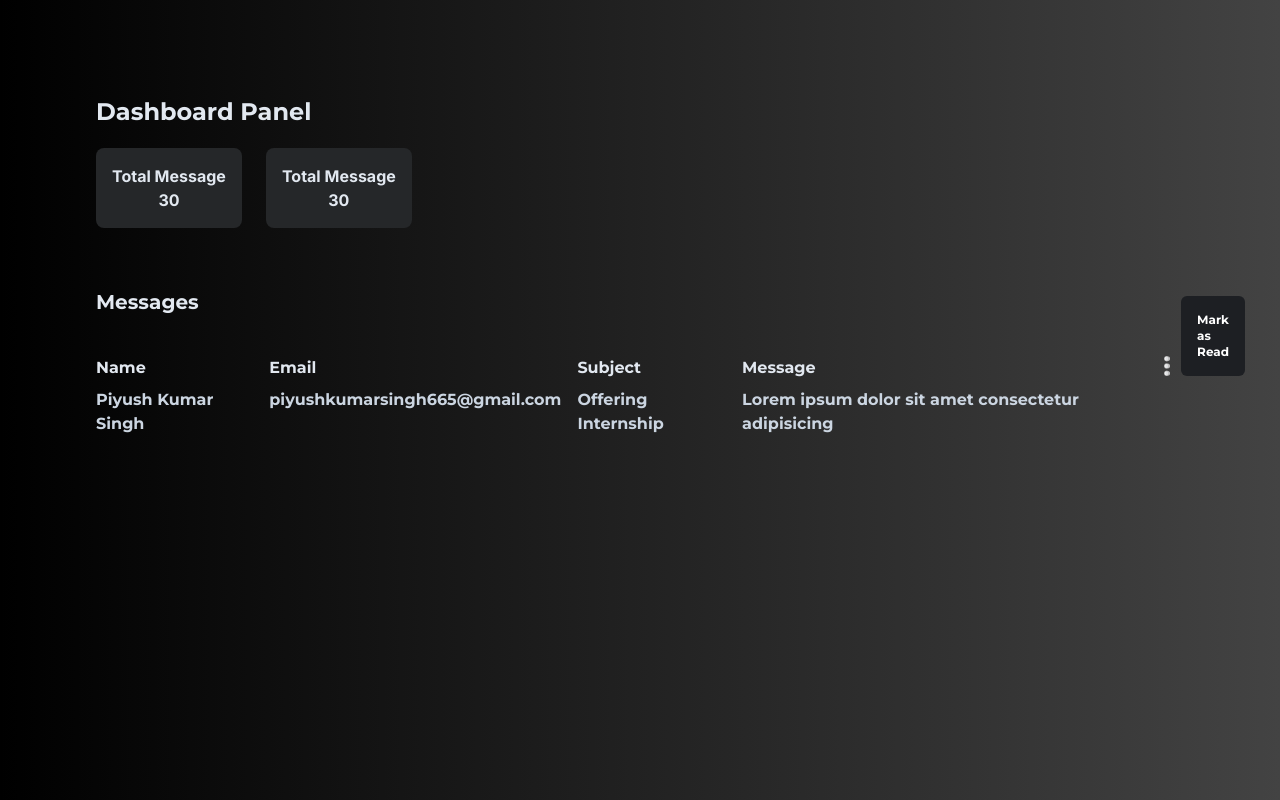
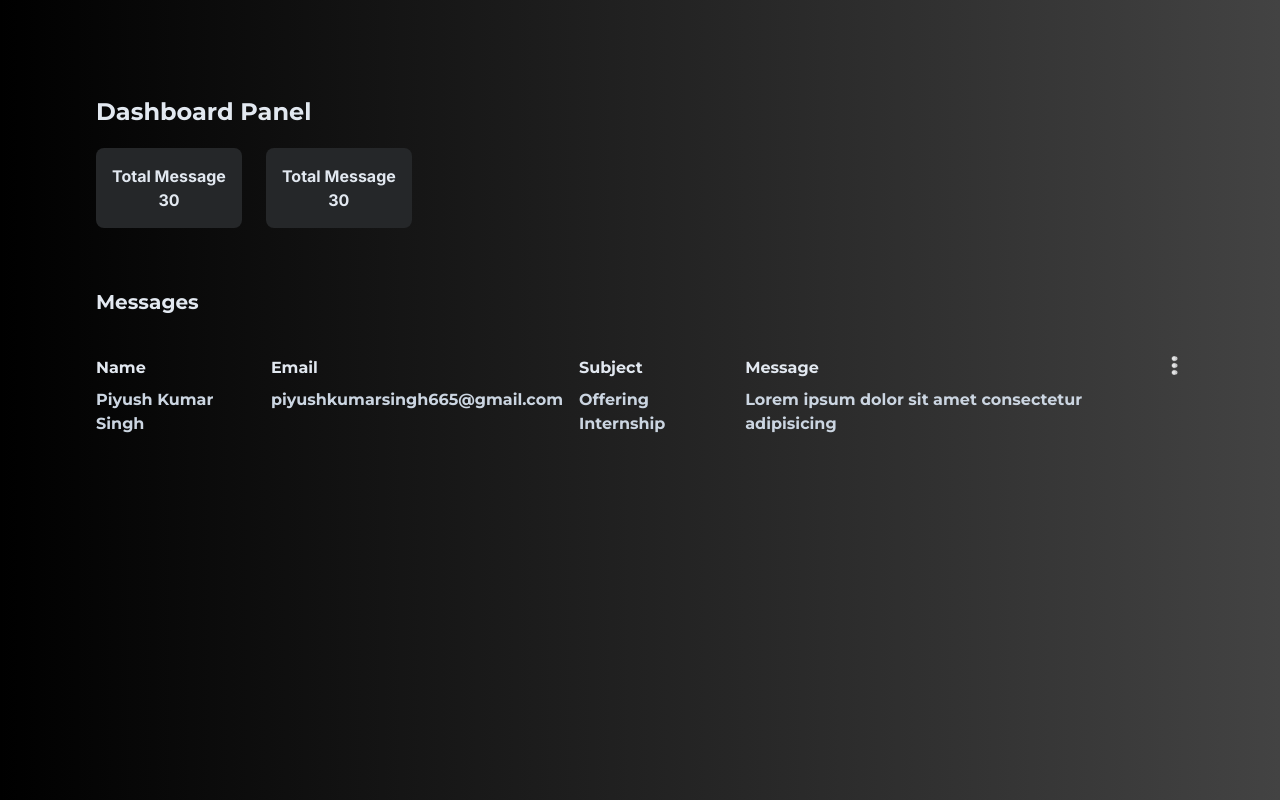
Before and after one commit to Piyush1638/portfolio, a Next.js app: page /admindashboard in a window 1280 px wide. Built offline with nearby package versions, Linux system fonts and the light colour scheme.

Commit message:
removed error

```diff
--- a/src/app/admindashboard/page.jsx
+++ b/src/app/admindashboard/page.jsx
@@ -18,7 +18,8 @@ const Message =
   "Lorem ipsum dolor sit amet consectetur adipisicing elit. Maxime recusandae et, inventore fuga atque beatae culpa voluptas soluta modi officiis? Assumenda aperiam doloribus nihil quas error, enim nulla autem dolorum illo. Atque maiores enim eos, a possimus id soluta porro sequi. Laboriosam quasi rem repudiandae placeat, iste totam ut soluta distinctio mollitia nihil esse eligendi doloribus incidunt architecto illum aperiam nisi. Laudantium facere odio voluptates ea cum, obcaecati, quibusdam cumque similique veniam laboriosam provident tenetur distinctio tempora sapiente asperiores, reprehenderit nisi totam pariatur. Dignissimos, ratione id pariatur voluptatum optio, quod dolor alias quia eaque saepe tempore, explicabo magni. Fuga, inventore?";
 
 const page = () => {
-    const [showOptions, setShowOptions] = useState(false);
+  const [showOptions, setShowOptions] = useState(false);
+  const [showMarkAsRead, setShowMarkAsRead] = useState(false)
   return (
     <main className="bg-gradient-to-r h-full min-h-screen  relative from-[#000000] to-[#434343] md:p-24 p-10">
       <div className="flex flex-col">
@@ -67,10 +68,14 @@ const page = () => {
                 </p>
               </div>
               <div className="flex items-center justify-center relative h-full">
-                <Image src="/more.png" alt="Three-dot" height={20} width={20} />
-                <div className=" p-1 rounded-lg">
-                    <p className="font-montserrat font-bold text-xs p-4 rounded-md text-white bg-primary absolute bottom-0">Mark as Read</p>
-                </div>
+                <Image className="cursor-pointer" onClick={()=>setShowMarkAsRead(!showMarkAsRead)} src="/more.png" alt="Three-dot" height={20} width={20} />
+                {showMarkAsRead && (
+                  <div className=" p-1 rounded-lg">
+                    <p className="font-montserrat font-bold text-xs p-4 rounded-md text-white bg-primary absolute bottom-0">
+                      Mark as Read
+                    </p>
+                  </div>
+                )}
               </div>
             </div>
           </div>
```
